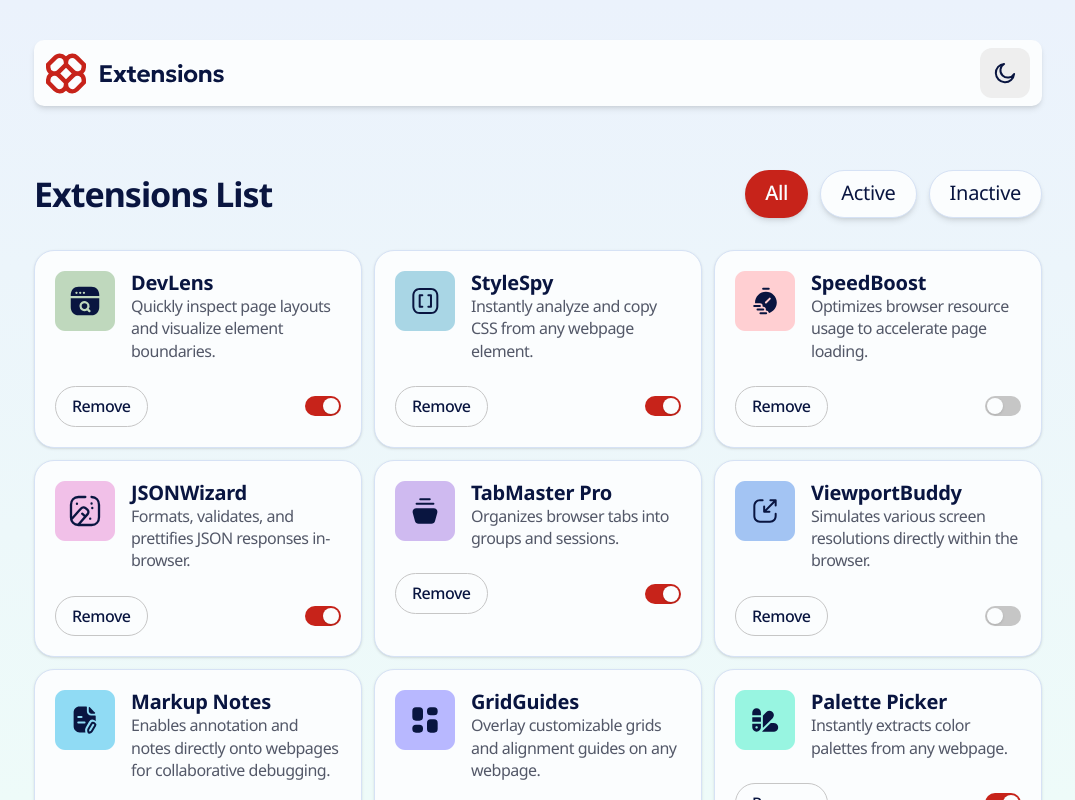
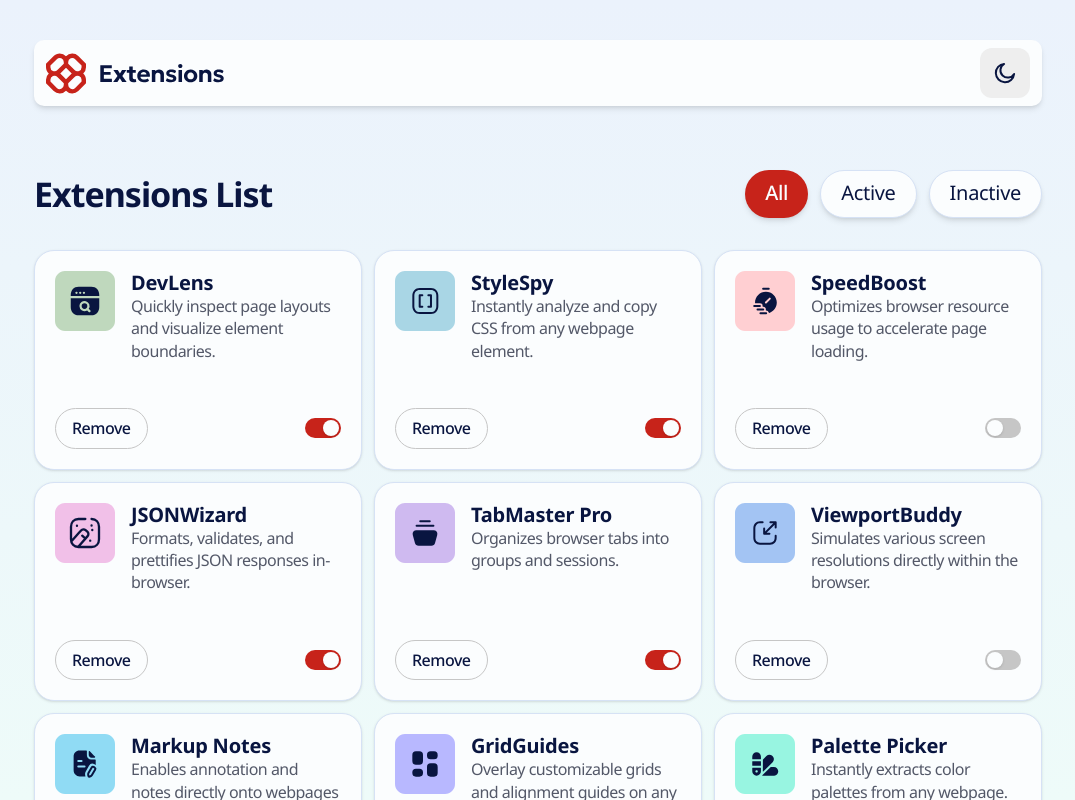
Before and after one commit to Maz-hub/Browser-extension-manager-UI, a React (Vite) app: page / in a window 1280 px wide. Shown: the top 800 px of the page, without its empty margins (102-1177 px from the left). Built offline with nearby package versions, Linux system fonts and the light colour scheme.

Commit message:
style(cards): align footer actions to bottom with flex column and stretch grid items

```diff
--- a/src/components/Extensions.jsx
+++ b/src/components/Extensions.jsx
@@ -7,13 +7,13 @@ const Extensions = () => {
 
   return (
     <section>
-      <div className="mb-16 md:grid grid-cols-2 md:gap-3 lg:grid-cols-3">
+      <div className="mb-16 md:grid grid-cols-2 md:gap-3 lg:grid-cols-3 md:items-stretch">
         {extensions.map((item) => (
           <article
             key={item.name}
-            className="bg-Neutral-0 mb-3 md:mb-0 p-5 rounded-[20px] border-1 border-Neutral-200 shadow-sm  "
+            className="bg-Neutral-0 mb-3 md:mb-0 p-5 rounded-[20px] border-1 border-Neutral-200 shadow-sm flex flex-col h-full  "
           >
-            <div className="flex items-start mb-6 ">
+            <div className="flex items-start mb-6 lg:mb-11.5 ">
               <img
                 src={item.logo}
                 alt={item.name}
@@ -27,7 +27,7 @@ const Extensions = () => {
               </div>
             </div>
             {/* button & toggle */}
-            <div className="flex justify-between">
+            <div className="flex justify-between items-center mt-auto">
               <button className="text-preset-6 text-Neutral-900 px-4 py-2 border-1 border-Neutral-300 rounded-full">
                 Remove
               </button>
```
